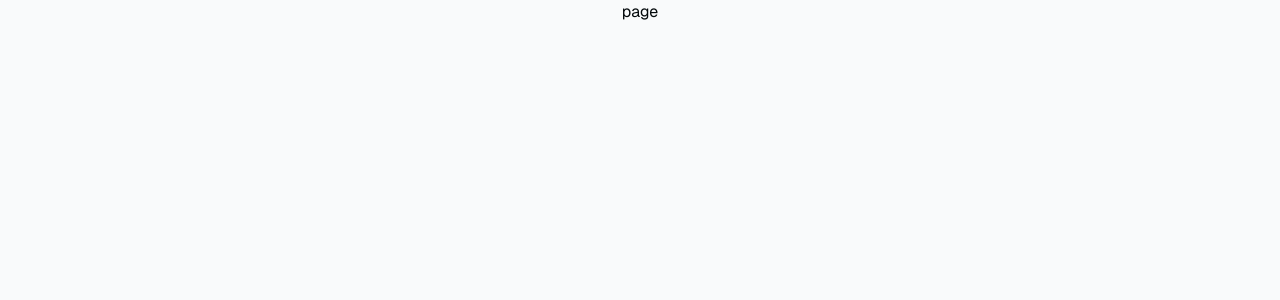
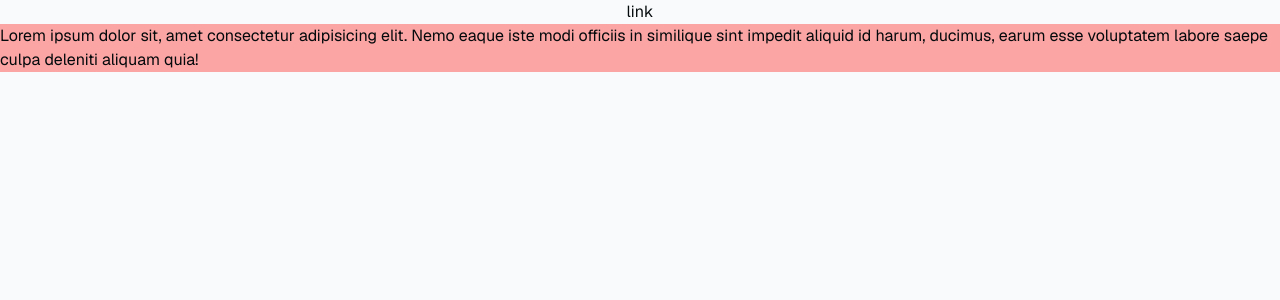
Before and after one commit to decadeus/test5, a Next.js app: page / in a window 1280 px wide. Shown: the top 300 px of the page. Built offline with nearby package versions, Linux system fonts and the light colour scheme.

Commit message:
page link

```diff
--- a/app/page.jsx
+++ b/app/page.jsx
@@ -1,9 +1,12 @@
 import React from 'react'
+import Link from 'next/link'
 
-function page() {
-  return (
-    <div>page</div>
+
+export default function page() {
+
+  return (<>
+  <Link rel="stylesheet" href="/test">link</Link>
+    <div className='bg-red-300'>Lorem ipsum dolor sit, amet consectetur adipisicing elit. Nemo eaque iste modi officiis in similique sint impedit aliquid id harum, ducimus, earum esse voluptatem labore saepe culpa deleniti aliquam quia!</div>
+    </>
   )
 }
-
-export default page
```
